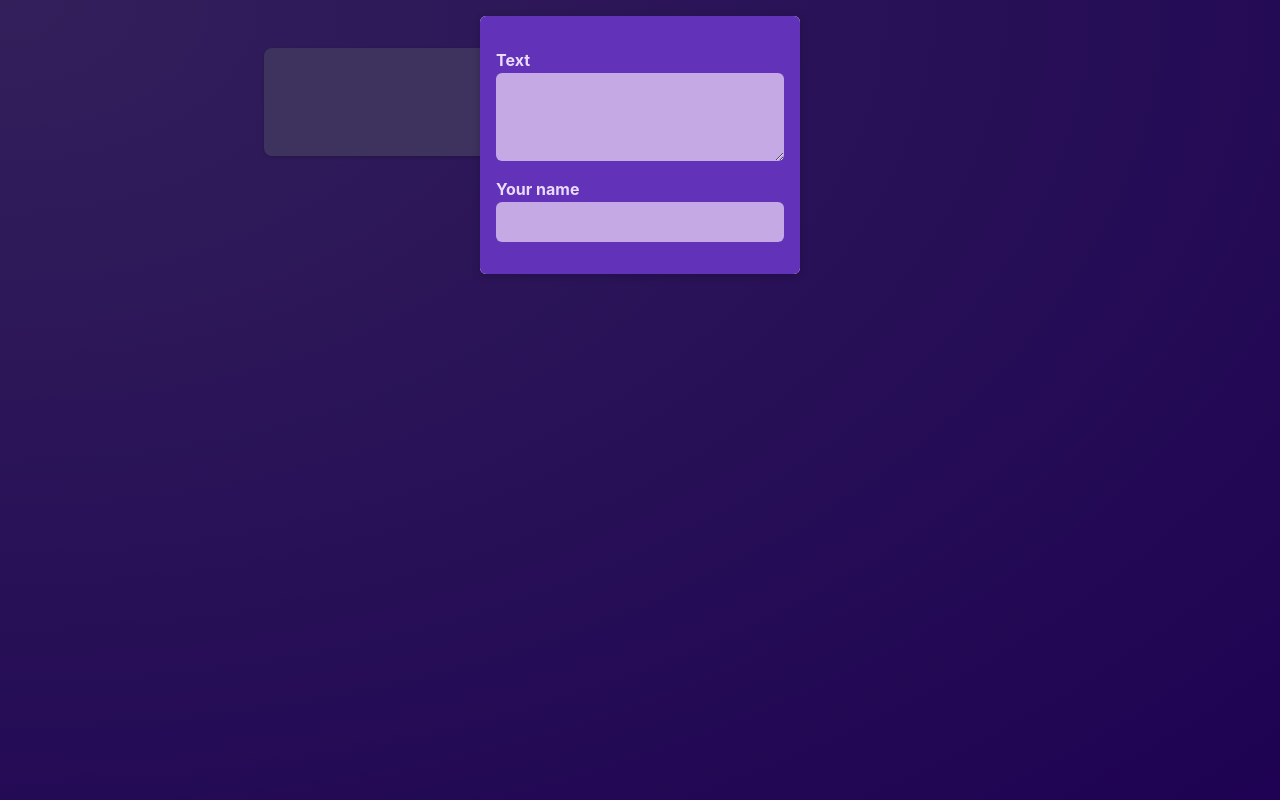
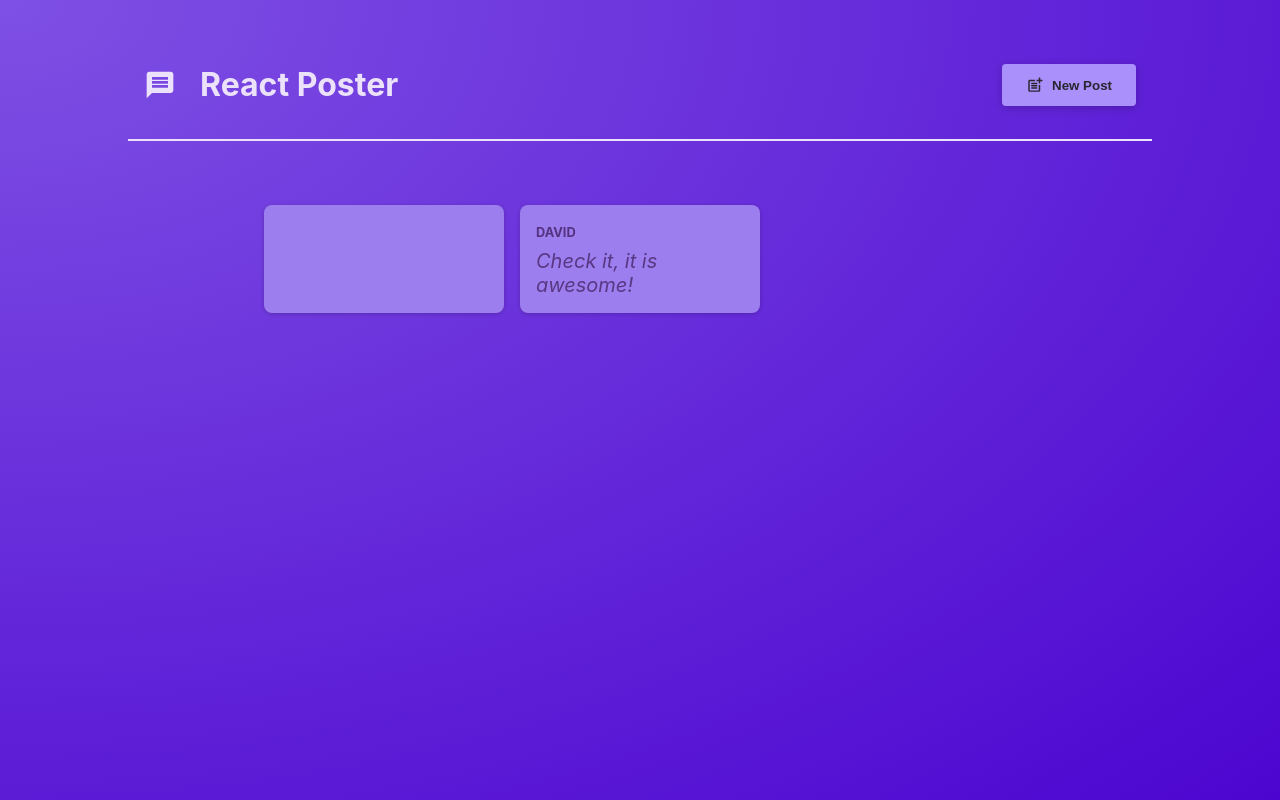
Before and after one commit to GenaPlem/react_crash_course, a React (Vite) app: page / in a window 1280 px wide. Built offline with nearby package versions, Linux system fonts and the light colour scheme.

Commit message:
Add state and handlers for Modal appearance in App

```diff
--- a/src/App.jsx
+++ b/src/App.jsx
@@ -1,12 +1,29 @@
-import PostsList from './components/PostsList';
+import PostsList from "./components/PostsList";
+import MainHeader from "./components/MainHeader";
+import { useState } from "react";
 
 function App() {
+  const [modalIsVisible, setModalIsVisible] = useState(false);
+
+  const showModalHandler = () => {
+    setModalIsVisible(true);
+  };
+
+  const hideModalHandler = () => {
+    setModalIsVisible(false);
+  };
 
   return (
-    <main>
-      <PostsList />
-    </main>
-  )
+    <>
+      <MainHeader onCreatePost={showModalHandler} />
+      <main>
+        <PostsList
+          isPosting={modalIsVisible}
+          onStopPosting={hideModalHandler}
+        />
+      </main>
+    </>
+  );
 }
 
 export default App;
--- a/src/components/PostsList.jsx
+++ b/src/components/PostsList.jsx
@@ -4,14 +4,9 @@
 import Post from "./Post";
 import styles from "./PostsList.module.css";
 
-const PostsList = () => {
+const PostsList = ({ isPosting, onStopPosting }) => {
   const [text, setText] = useState("");
   const [author, setAuthor] = useState("");
-  const [modalIsVisible, setModalIsVisible] = useState(true);
-
-  const hideModalHandler = () => {
-    setModalIsVisible(false);
-  };
 
   const changeBodyHandler = (event) => {
     setText(event.target.value);
@@ -23,8 +18,8 @@
 
   return (
     <>
-      {modalIsVisible && (
-        <Modal onClose={hideModalHandler}>
+      {isPosting && (
+        <Modal onClose={onStopPosting}>
           <NewPost
             onBodyChange={changeBodyHandler}
             onAuthorChange={changeAuthorHandler}
```
